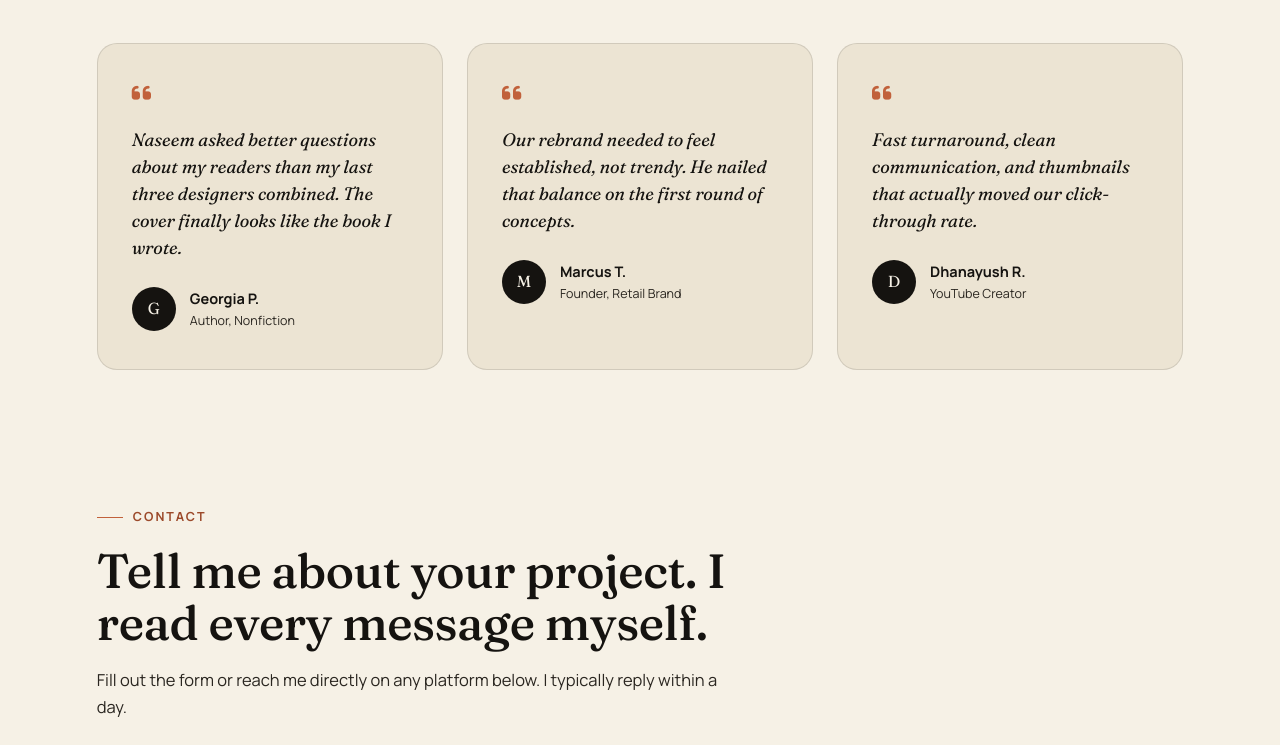
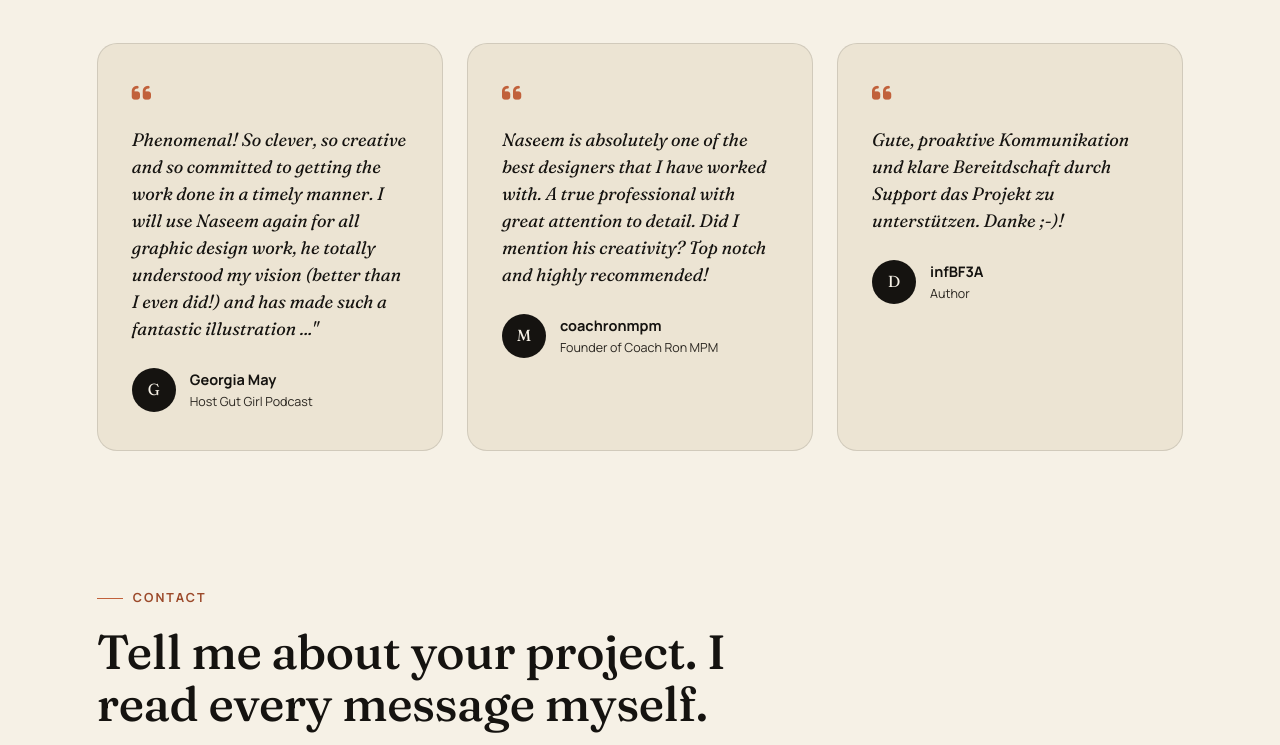
Before and after one commit to Pexelix/Portfolio-Muhammad-Naseem, a plain HTML site: page index.html in a window 1280 px wide. Shown: the part 5040-5785 px from the top of the page. Drawn offline with Linux system fonts and the light colour scheme.

Commit message:
Testimonial Update

```diff
--- a/index.html
+++ b/index.html
@@ -548,18 +548,18 @@
     <div class="test-grid reveal">
       <div class="test-card">
         <i class="fa-solid fa-quote-left"></i>
-        <p class="quote">Naseem asked better questions about my readers than my last three designers combined. The cover finally looks like the book I wrote.</p>
-        <div class="test-who"><div class="test-avatar">G</div><div><div class="n">Georgia P.</div><div class="r">Author, Nonfiction</div></div></div>
+        <p class="quote">Phenomenal! So clever, so creative and so committed to getting the work done in a timely manner. I will use Naseem again for all graphic design work, he totally understood my vision (better than I even did!) and has made such a fantastic illustration ..."</p>
+        <div class="test-who"><div class="test-avatar">G</div><div><div class="n">Georgia May</div><div class="r">Host Gut Girl Podcast</div></div></div>
       </div>
       <div class="test-card">
         <i class="fa-solid fa-quote-left"></i>
-        <p class="quote">Our rebrand needed to feel established, not trendy. He nailed that balance on the first round of concepts.</p>
-        <div class="test-who"><div class="test-avatar">M</div><div><div class="n">Marcus T.</div><div class="r">Founder, Retail Brand</div></div></div>
+        <p class="quote">Naseem is absolutely one of the best designers that I have worked with. A true professional with great attention to detail. Did I mention his creativity? Top notch and highly recommended!</p>
+        <div class="test-who"><div class="test-avatar">M</div><div><div class="n">coachronmpm</div><div class="r">Founder of Coach Ron MPM</div></div></div>
       </div>
       <div class="test-card">
         <i class="fa-solid fa-quote-left"></i>
-        <p class="quote">Fast turnaround, clean communication, and thumbnails that actually moved our click-through rate.</p>
-        <div class="test-who"><div class="test-avatar">D</div><div><div class="n">Dhanayush R.</div><div class="r">YouTube Creator</div></div></div>
+        <p class="quote">Gute, proaktive Kommunikation und klare Bereitdschaft durch Support das Projekt zu unterstützen. Danke ;-)!</p>
+        <div class="test-who"><div class="test-avatar">D</div><div><div class="n">infBF3A</div><div class="r">Author</div></div></div>
       </div>
     </div>
   </div>
```
